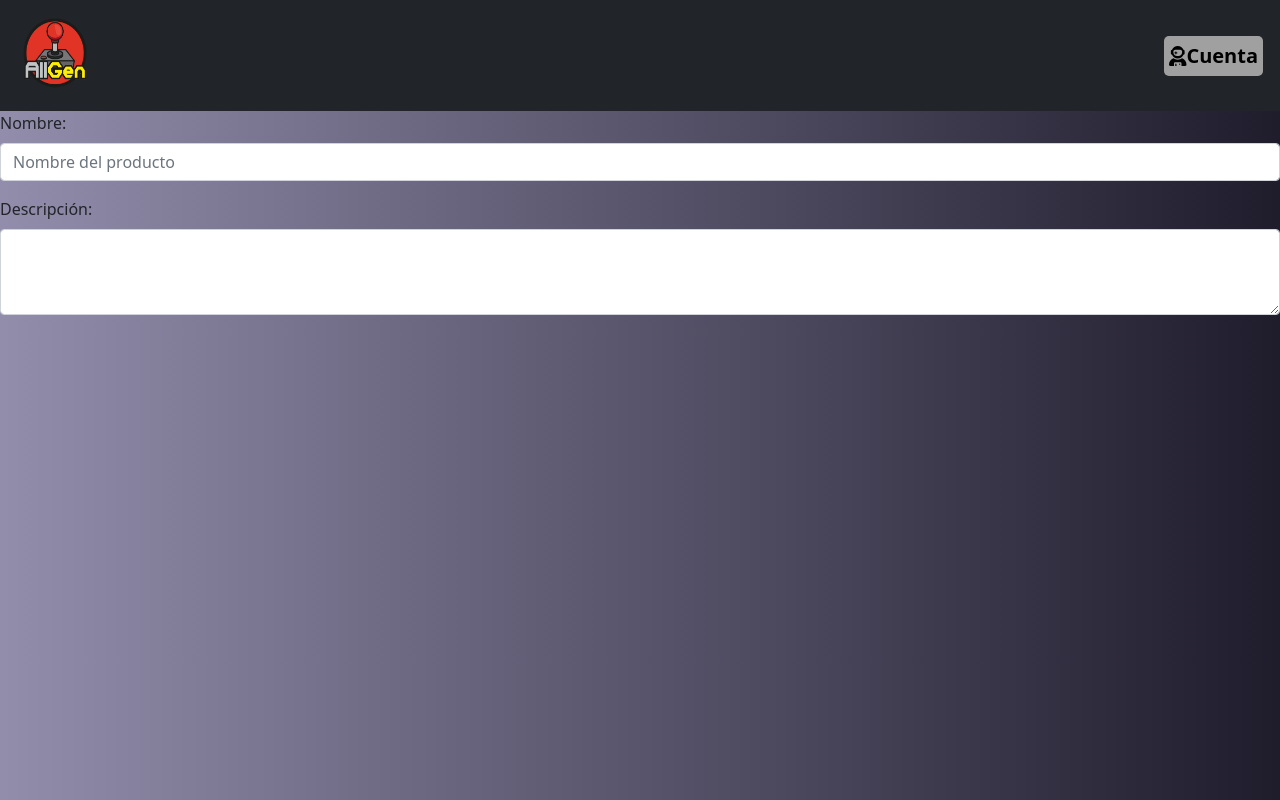
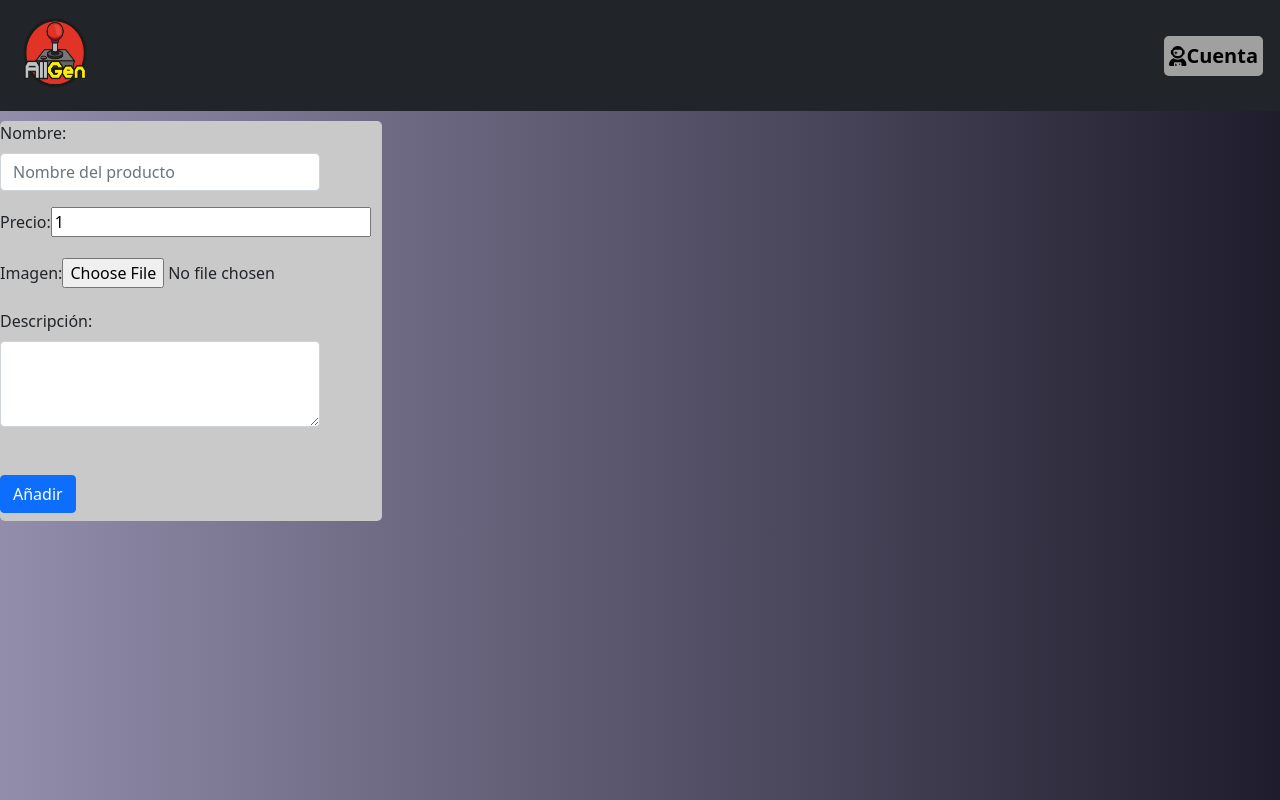
Before and after one commit to sergiogc763/AllGeng, a Vue app: page /producto/nuevo in a window 1280 px wide. Built offline with nearby package versions, Linux system fonts and the light colour scheme; what vue-sweetalert2 would draw is missing.

Commit message:
basic template upload product

```diff
--- a/src/views/UploadProductView.vue
+++ b/src/views/UploadProductView.vue
@@ -1,9 +1,7 @@
 <template>
-  <div class="content">
+  <div class="containt">
     <div class="mb-3">
-      <label for="nombre" class="form-label"
-        >Nombre:</label
-      >
+      <label for="nombre" class="form-label">Nombre:</label>
       <input
         type="text"
         class="form-control"
@@ -12,18 +10,42 @@
       />
     </div>
     <div class="mb-3">
-      <label for="descripcion" class="form-label"
-        >Descripción:</label
-      >
-      <textarea
-        class="form-control"
-        id="descripcion"
-        rows="3"
-      ></textarea>
+      <label for="precio" class="form-label">Precio:</label>
+      <input type="number" id="precio" step="0.01" min="0" value="1">
+    </div>
+    <div class="mb-3">
+      <label for="imagen" class="form-label">Imagen:</label>
+      <input type="file" id="imagen">
+    </div>
+    <div class="mb-5">
+      <label for="descripcion" class="form-label">Descripción:</label>
+      <textarea class="form-control" id="descripcion" rows="3"></textarea>
+    </div>
+    <div class="options mb-2">
+        <button type="button" class="btn btn-primary">
+            Añadir
+        </button>
     </div>
   </div>
 </template>
 
 <script lang="ts" setup></script>
 
-<style lang="scss"></style>
+<style lang="scss">
+.containt {
+  border-radius: 5px;
+  display: flex;
+  justify-content: center;
+  flex-direction: column;
+  background-color: rgb(201, 201, 201);
+  width: fit-content;
+  margin-top: 10px;
+  margin-bottom: 10px;
+
+  input,
+  textarea {
+    width: 25vw;
+  }
+
+}
+</style>
```
